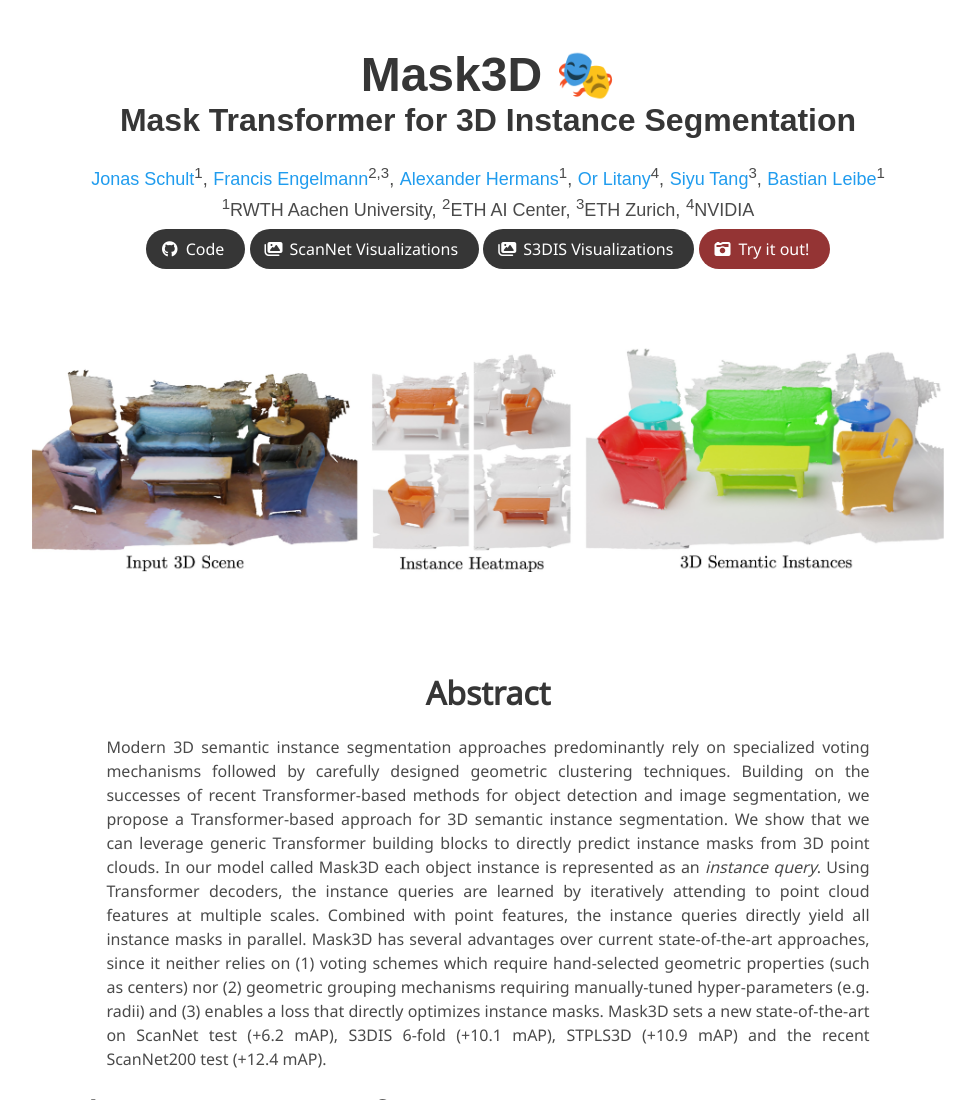
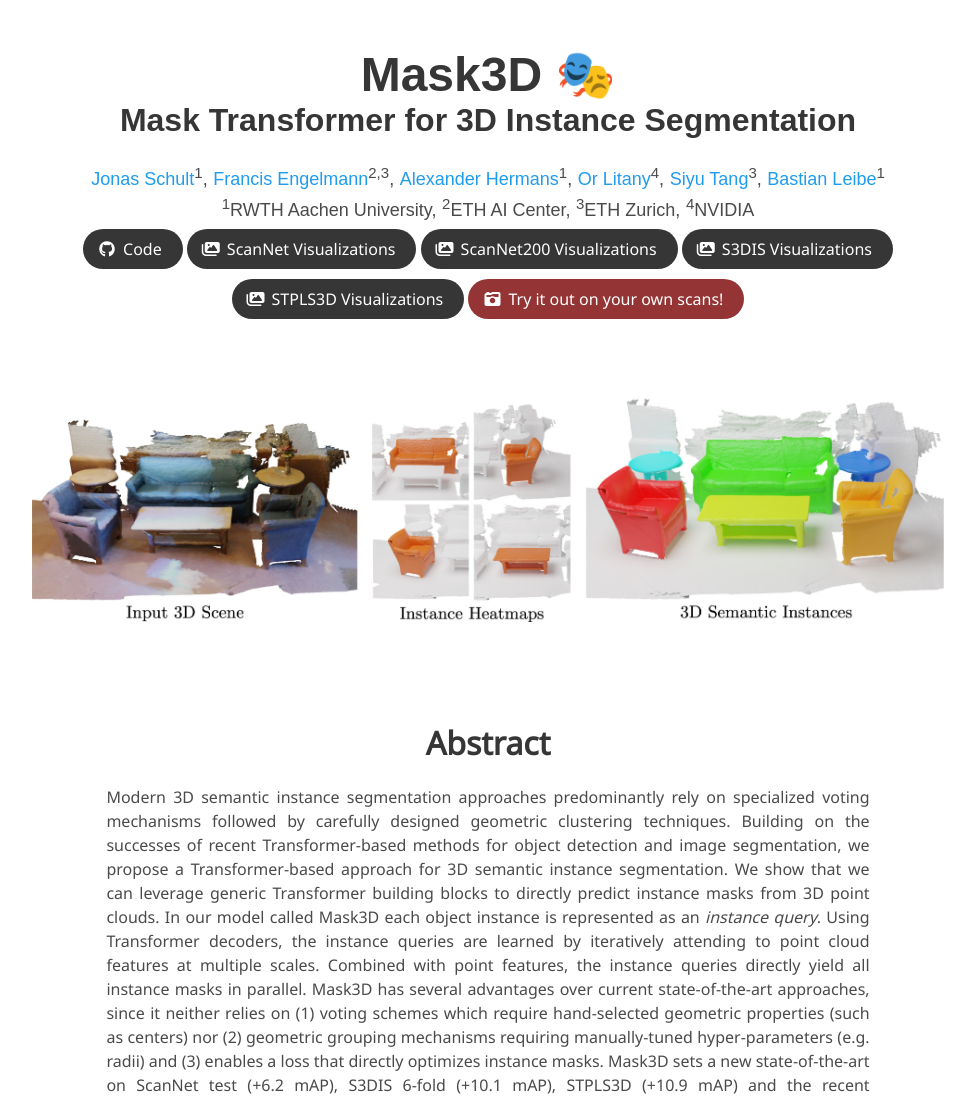
Before and after one commit to JonasSchult/Mask3D, a plain HTML site: page docs/index.html in a window 1280 px wide. Shown: the top 1100 px of the page, without its empty margins (152-1127 px from the left). Drawn offline with nearby package versions, Linux system fonts and the light colour scheme; some icons are missing; a web font is replaced by a local one.

Commit message:
update webpage and readme for visualizations

```diff
--- a/docs/index.html
+++ b/docs/index.html
@@ -86,6 +86,15 @@
               </a>
             </span>
             <span class="link-block">
+              <a href="https://omnomnom.vision.rwth-aachen.de/data/mask3d/visualizations/scannet200/"
+                  class="external-link button is-normal is-rounded is-dark">
+                <span class="icon">
+                    <i class="fa fa-images"></i>
+                </span>
+                <span>ScanNet200 Visualizations</span>
+              </a>
+            </span>
+            <span class="link-block">
               <a href="https://omnomnom.vision.rwth-aachen.de/data/mask3d/visualizations/s3dis/"
                   class="external-link button is-normal is-rounded is-dark">
                 <span class="icon">
@@ -95,13 +104,22 @@
               </a>
             </span>
             <span class="link-block">
+              <a href="https://omnomnom.vision.rwth-aachen.de/data/mask3d/visualizations/stpls3d/"
+                  class="external-link button is-normal is-rounded is-dark">
+                <span class="icon">
+                    <i class="fa fa-images"></i>
+                </span>
+                <span>STPLS3D Visualizations</span>
+              </a>
+            </span>
+            <span class="link-block">
               <a href="https://mix3d-demo.nekrasov.dev/mask3d/"
                   class="external-link button is-normal is-rounded is-dark"
                   style="background-color: #943434;">
                 <span class="icon">
                     <i class="fa fa-camera-retro"></i>
                 </span>
-                <span>Try it out!</span>
+                <span>Try it out on your own scans!</span>
               </a>
             </span>
             </div>
```
Also changed, not shown: 1 other file.
